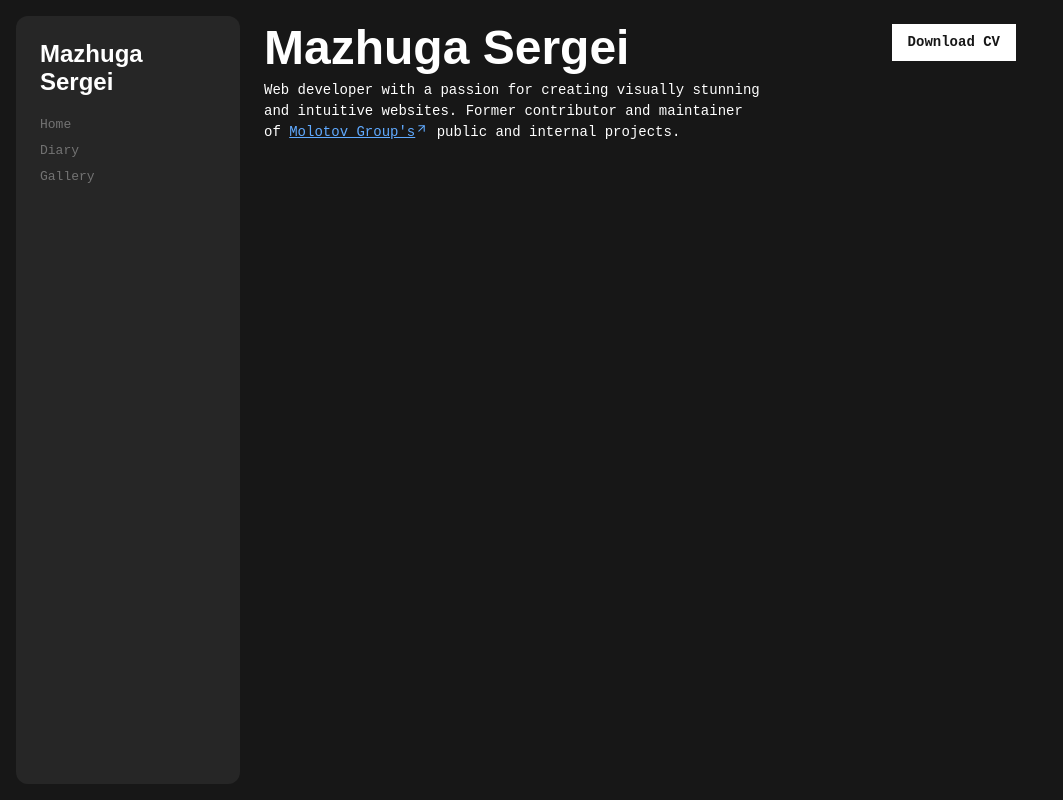
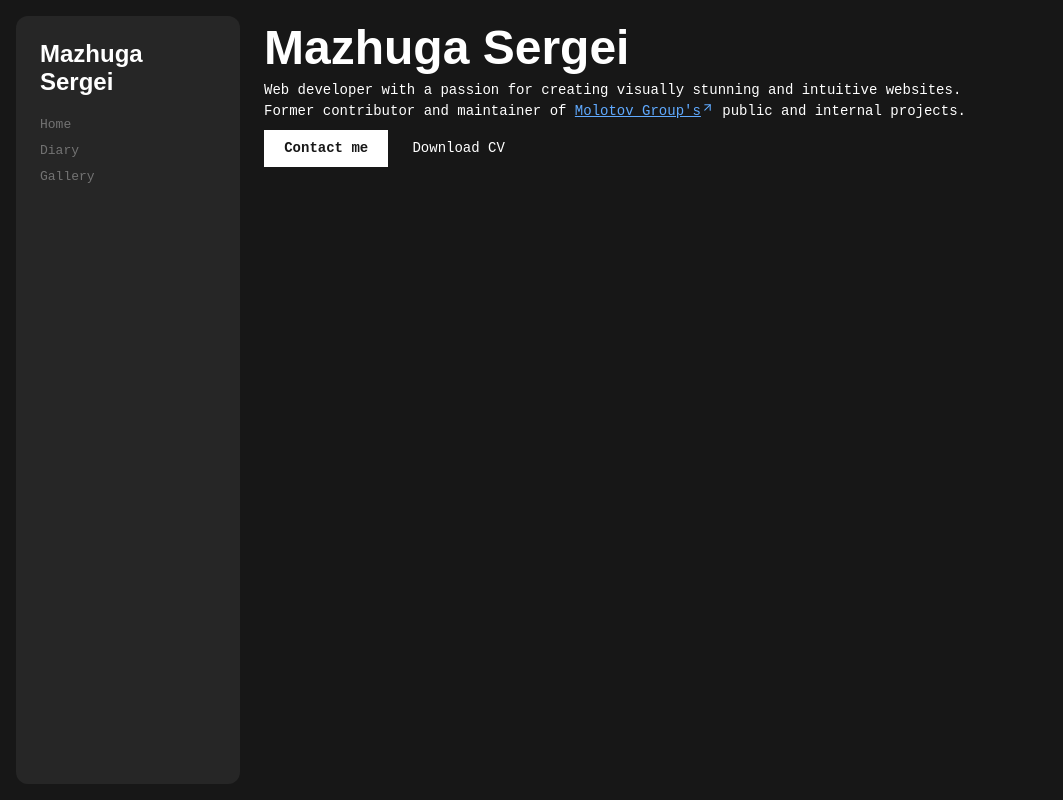
Before and after one commit to mazhugasergei/mazhugasergei.github.io, a Next.js app: page / in a window 1280 px wide. Shown: the whole page, without its empty margins (0-1063 px from the left). Built offline with nearby package versions, Linux system fonts and the light colour scheme; a web font is replaced by a local one.

Commit message:
add contact button

```diff
--- a/app/page.tsx
+++ b/app/page.tsx
@@ -14,11 +14,12 @@ const Intro = () => {
   return (
     <section className="pt-2">
       <div className="grid items-start gap-4 md:grid-cols-[1fr_auto]">
-        <div>
+        <div className="space-y-2">
           <h1 className={cn(headingFont.className, "text-5xl font-bold")}>
             <SymbolTransitionText text="Mazhuga Sergei" />
           </h1>
-          <p className="mt-2 text-balance">
+
+          <p className="text-balance">
             Web developer with a passion for creating visually stunning and intuitive websites. Former contributor and
             maintainer of{" "}
             <Link external target="_blank" href="https://molotov-group.ru">
@@ -26,14 +27,24 @@ const Intro = () => {
             </Link>{" "}
             public and internal projects.
           </p>
+
+          <div className="inline-grid grid-cols-2 gap-2">
+            <Link
+              href="mailto:ghbdtnghbdtn8@gmail.com"
+              className="bg-foreground px-4 py-2 font-bold text-background no-underline hover:underline"
+            >
+              Contact me
+            </Link>
+
+            <Link
+              download="Mazhuga Sergei CV"
+              href="/resume.pdf"
+              className="px-4 py-2 text-foreground no-underline hover:underline"
+            >
+              Download CV
+            </Link>
+          </div>
         </div>
-        <Link
-          download="Mazhuga Sergei CV"
-          href="/resume.pdf"
-          className="flex items-center gap-2 bg-foreground px-4 py-2 font-bold text-background no-underline hover:underline"
-        >
-          Download CV
-        </Link>
       </div>
     </section>
   )
```
